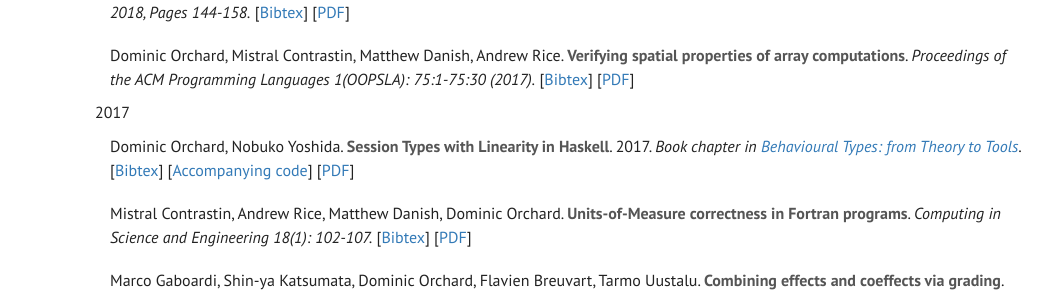
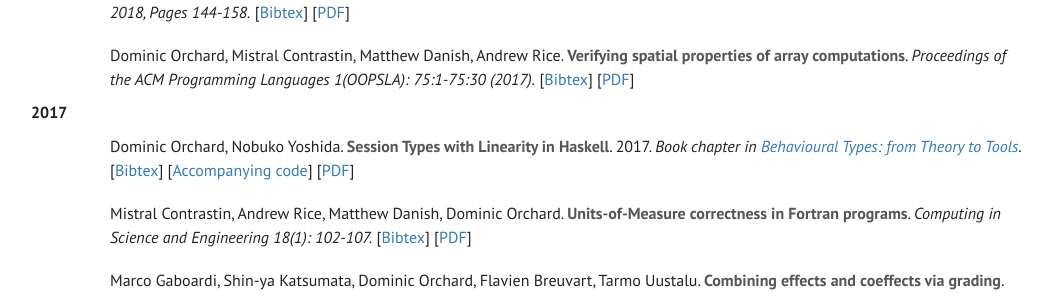
Before and after one commit to dorchard/dorchard.github.io, a Jekyll site: the page built from pubs.html, in a window 1280 px wide. Shown: the part 1481-1777 px from the top of the page, without its empty margins (170-1224 px from the left). Built offline with Jekyll 4.4.1, drawn with Linux system fonts in a browser that asks for light colours.

Commit message:
Update pubs.html

```diff
--- a/pubs.html
+++ b/pubs.html
@@ -5,6 +5,13 @@ sitemap:
     priority: 0.9
     changefreq: monthly
 ---
+
+<style>
+  span.year {
+      font-weight: 800;
+      margin-left: -4em;
+  }
+</style>
 
 {% assign collection = site.pubs | sort: "date" | group_by: "type" %}
 
@@ -17,17 +24,9 @@ sitemap:
     <ul class="list-group">
 
       {% assign pubs = group.items | sort: "date" | reverse %}
-      {% assign year = 0 %}
 
       {% for publication in pubs %}
 
-         {% assign currentyear = publication.year %}
-         {% if publication.year %}
-              {% unless (currentyear == year) %}
-                <span class='year'>{{ publication.year }}</span>
-              {% endunless %}
-              {% assign year = currentyear %}
-         {% endif %}
 
         <li class="list-group-item">
           <strong>{{ publication.title }}</strong><br />
```
